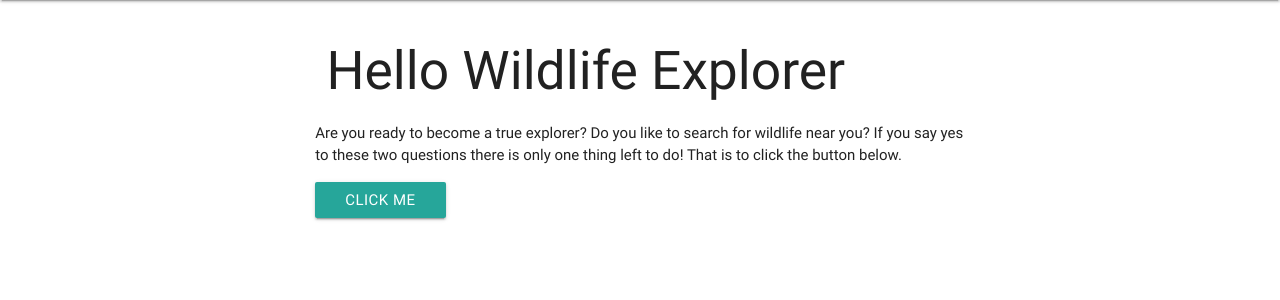
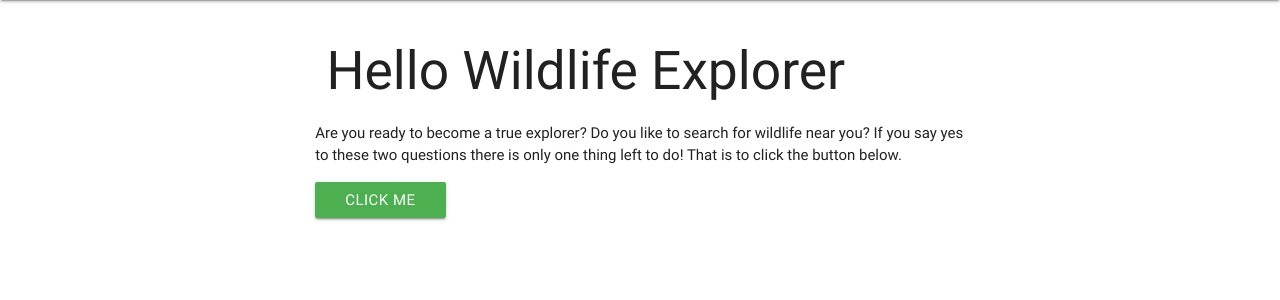
Before and after one commit to codingwithgeert/wildlife-globe-explorer, a Flask app: page / in a window 1280 px wide. Shown: the part 64-364 px from the top of the page. Run offline with Flask 2, Linux system fonts and the light colour scheme; some libraries are stand-ins or nearby versions.

Commit message:
Changed succes class in btn btn to green

```diff
--- a/templates/index.html
+++ b/templates/index.html
@@ -7,7 +7,7 @@
         </div>
         <p>Are you ready to become a true explorer? Do you like to search for wildlife near you? If you say yes to these two questions there is only one thing left to do! That is to click the button below.</p>
 
-        <a href="add_spot" class="btn btn-succes">Click me</a>
+        <a href="add_spot" class="btn btn green">Click me</a>
         </p>
     </div>
 </div>
```
